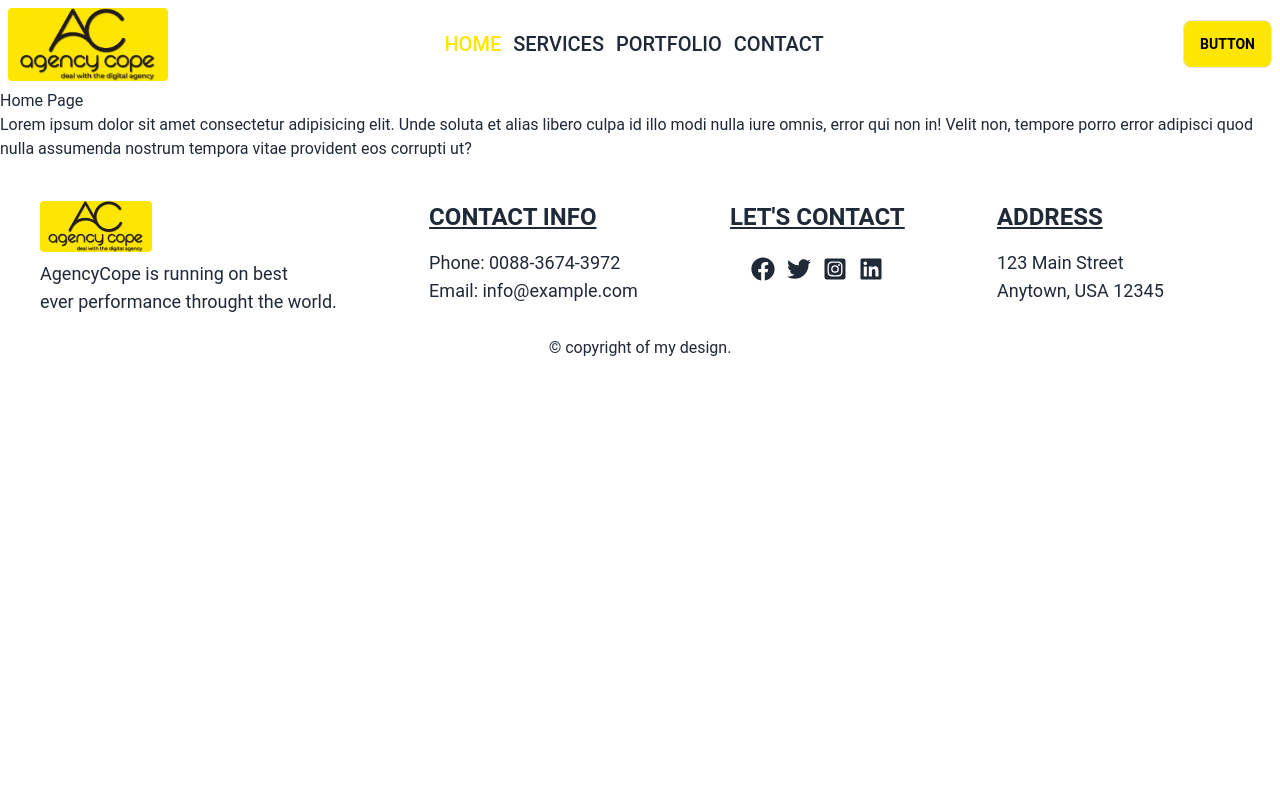
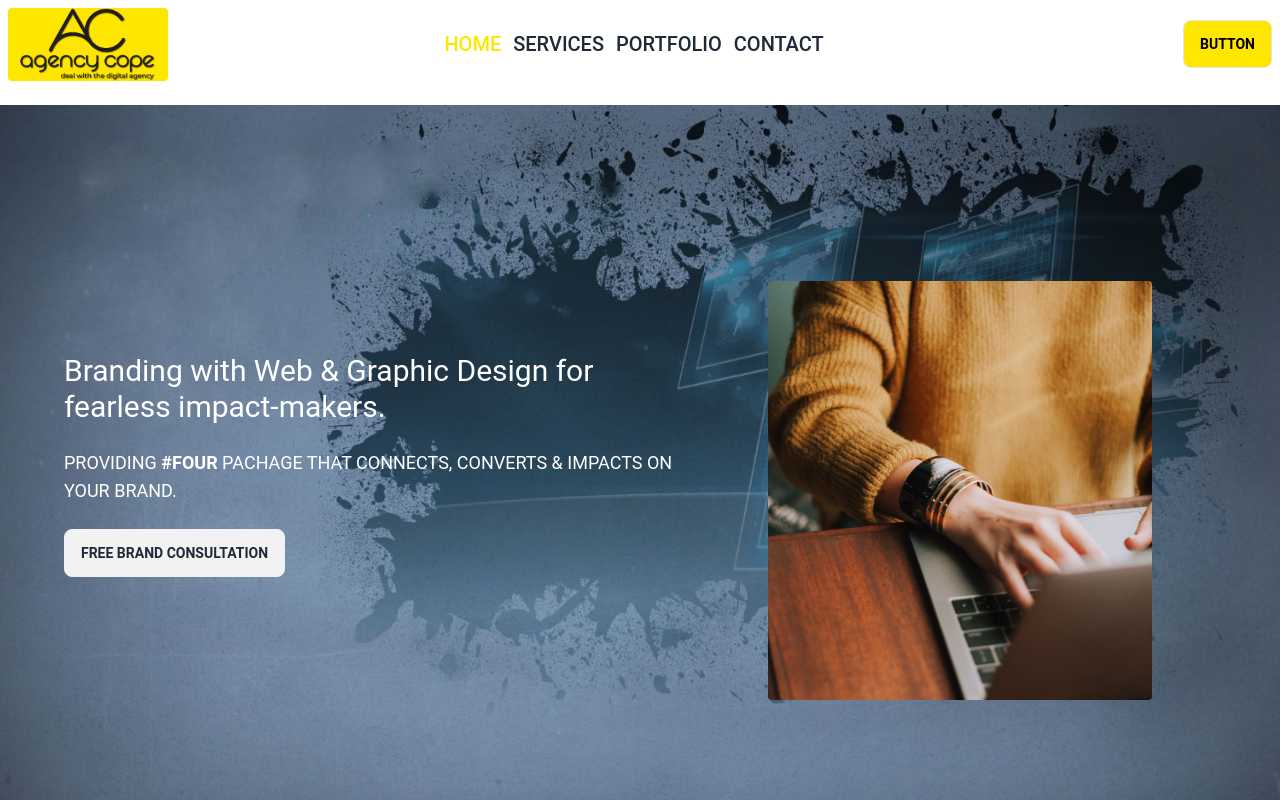
Before and after one commit to abdurrahmanrahat/agencyCope-client, a React (Vite) app: page / in a window 1280 px wide. Shown: the top 800 px of the page. Built offline with nearby package versions, Linux system fonts and the light colour scheme.

Commit message:
Banner Section Worked

```diff
--- /dev/null
+++ b/src/Pages/Home/BannerSection/BannerSection.jsx
@@ -0,0 +1,22 @@
+import coverImage from '../../../assets/agency-cover.jpg';
+import HeaderImg from '../../../assets/header-img.jpg';
+import './BannerSection.css';
+
+const BannerSection = () => {
+    return (
+        <div className="bg-cover text-white grid grid-cols-1 md:grid-cols-2 mt-4" style={{ backgroundImage: `url(${coverImage})`, height: 'calc(100vh - 80px)' }}>
+            <div className='w-full flex flex-col items-start justify-center gap-6 md:ml-16 p-4 md:p-0 mt-16 md:mt-0'>
+                <h2 className='text-3xl'>Branding with Web & Graphic Design for fearless impact-makers.</h2>
+                <h4 className='text-lg'>PROVIDING <span className='font-semibold'>#FOUR</span> PACHAGE THAT CONNECTS, CONVERTS & IMPACTS ON YOUR BRAND.</h4>
+                <button className='btn'>Free Brand Consultation</button>
+            </div>
+            <div className='w-full md:relative flex items-center justify-center p-8 md:p-0'>
+                <div className='md:absolute md:top-44'>
+                <img src={HeaderImg} className='w-96 rounded' alt="" />
+                </div>
+            </div>
+        </div>
+    );
+};
+
+export default BannerSection;
--- a/src/Pages/Home/Home/Home.jsx
+++ b/src/Pages/Home/Home/Home.jsx
@@ -1,9 +1,9 @@
+import BannerSection from "../BannerSection/BannerSection";
 
 const Home = () => {
     return (
         <div>
-            <h2>Home Page</h2>
-            <p>Lorem ipsum dolor sit amet consectetur adipisicing elit. Unde soluta et alias libero culpa id illo modi nulla iure omnis, error qui non in! Velit non, tempore porro error adipisci quod nulla assumenda nostrum tempora vitae provident eos corrupti ut?</p>
+            <BannerSection></BannerSection>
         </div>
     );
 };
--- a/src/Pages/Shared/Footer/Footer.jsx
+++ b/src/Pages/Shared/Footer/Footer.jsx
@@ -3,8 +3,8 @@ import Logo from '../../../assets/logo.jpg';
 
 const Footer = () => {
     return (
-        <div>
-            <footer className="footer p-10 pb-4 text-base-content">
+        <div className='mt-28 p-8 pb-0'>
+            <footer className="footer pt-12 text-base-content">
                 <div>
                     <div className='flex items-center'>
                         <img className='w-28 rounded' src={Logo} alt="" />
```
Also changed, not shown: src/Pages/Home/BannerSection/BannerSection.css (added), src/assets/agency-cover.jpg (added), src/assets/header-img.jpg (added).
